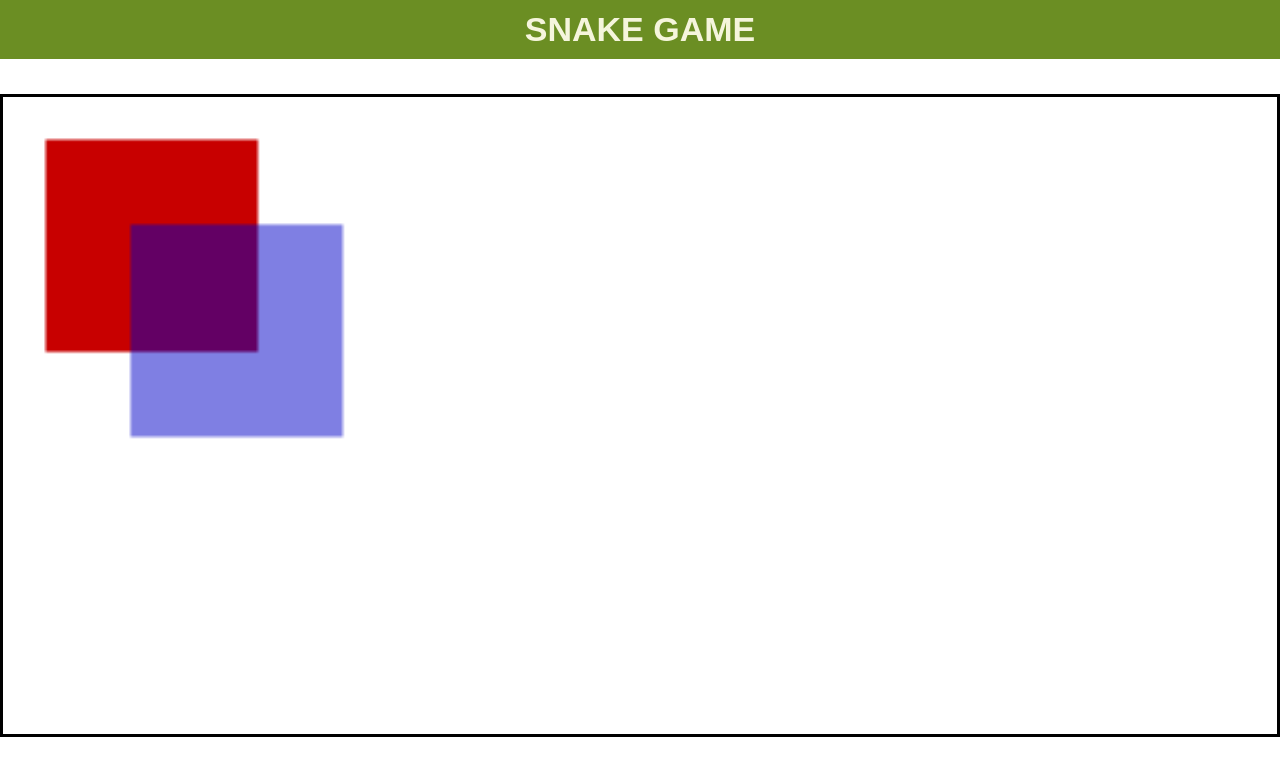
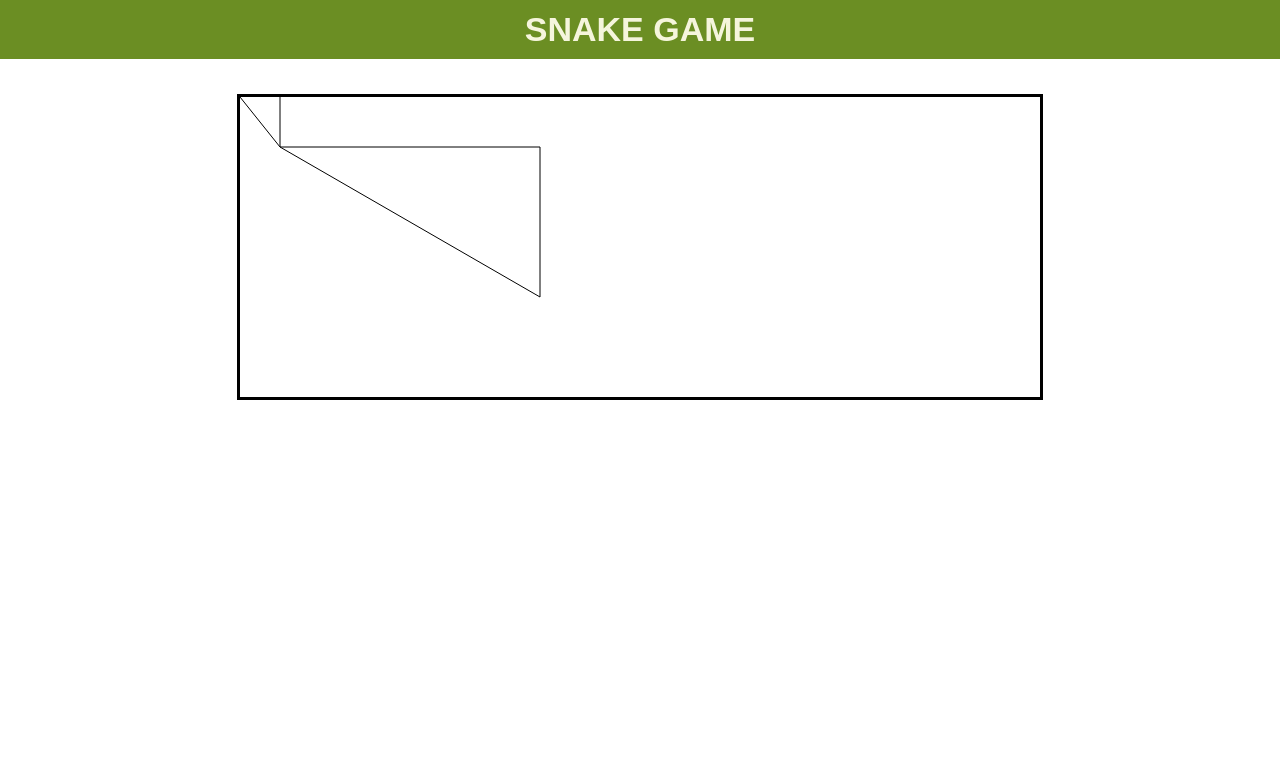
Before and after one commit to Mr-Maccoy/JS-Projects, a plain HTML site: page SnakeGame/index.html in a window 1280 px wide. Drawn offline with Linux system fonts and the light colour scheme.

Commit message:
Changing Coordinates

```diff
--- a/SnakeGame/index.html
+++ b/SnakeGame/index.html
@@ -8,7 +8,11 @@
 </head>
 <body>
     <header>SNAKE GAME</header>
-    <canvas id="myCanvas"></canvas>
+    <div class="container">
+        <canvas id="myCanvas" width="800" height="300"></canvas>
+
+    </div>
+
 
 
     <script src="script.js"></script>
--- a/SnakeGame/script.js
+++ b/SnakeGame/script.js
@@ -3,14 +3,35 @@ function draw(){
     const c = document.getElementById("myCanvas");
     if(c.getContext){
         const ctx = c.getContext("2d");
-        ctx.fillStyle="rgb(200 0 0)";
-        ctx.fillRect(10, 10, 50, 50);
 
-        ctx.fillStyle = "rgb(0 0 200 / 50%)";
-        ctx.fillRect(30, 30, 50, 50);
-        // ctx.moveTo(0,0);
-        // ctx.lineTo(800,200);
-        // ctx.stroke();
+        ctx.beginPath();
+        ctx.moveTo(0,0);
+        ctx.lineTo(40,50);
+        ctx.lineTo(300,50);
+        ctx.lineTo(300,200);
+        ctx.lineTo(300,200);
+        ctx.lineTo(40,50);
+        ctx.lineTo(40,0);
+        ctx.stroke();
+
     }
 }
 draw();
+
+let x = 0;
+let y = 0;
+document.addEventListener("keydown", event =>{
+    if(event.key ==="ArrowUp"){
+         x++;
+        console.log('eje x: '+ x);
+    }else if(event.key ==="ArrowDown"){
+        x--;
+        console.log('eje x: '+x);
+    }else if(event.key ==="ArrowRight"){
+        y++;
+        console.log('eje y: '+y);
+    }else if(event.key ==="ArrowLeft"){
+        y--;
+        console.log('eje y: '+y);
+    }
+})
--- a/SnakeGame/style.css
+++ b/SnakeGame/style.css
@@ -8,6 +8,7 @@
 }
 
 header{
+
     color: beige;
     font-weight: bold;
     text-align: center;
@@ -15,11 +16,20 @@ header{
     font-size: 34px;
     margin-bottom: 30px;
     background: olivedrab;
+    width: 100%;
+}
+
+body{
+    display: flex;
+    flex-direction: column;
+    align-items: center;
+    justify-content: space-between;
 }
 
 canvas{
+
     margin-top: 5px;
-    width: 100%;
+
     border-style: solid ;
 
 
```
